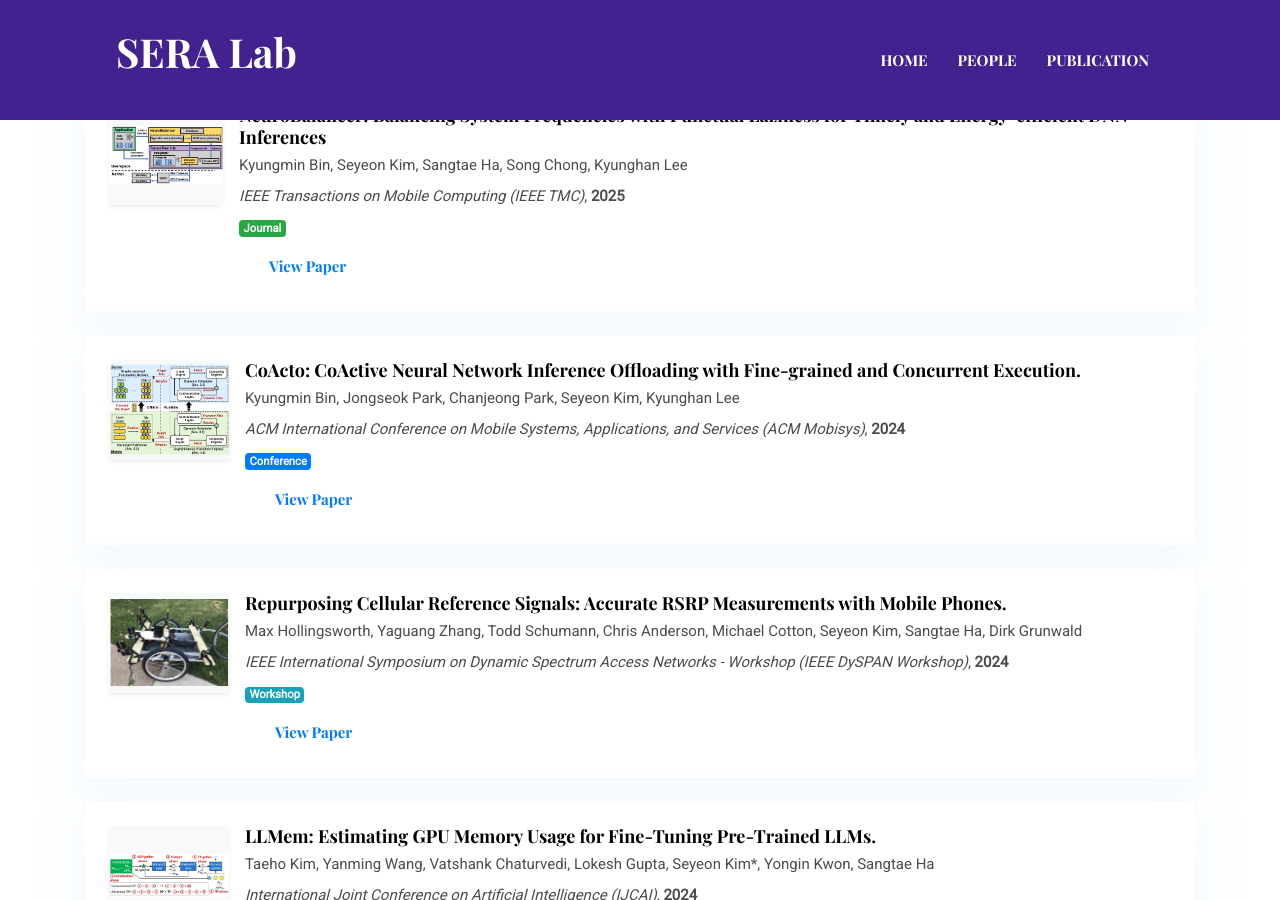
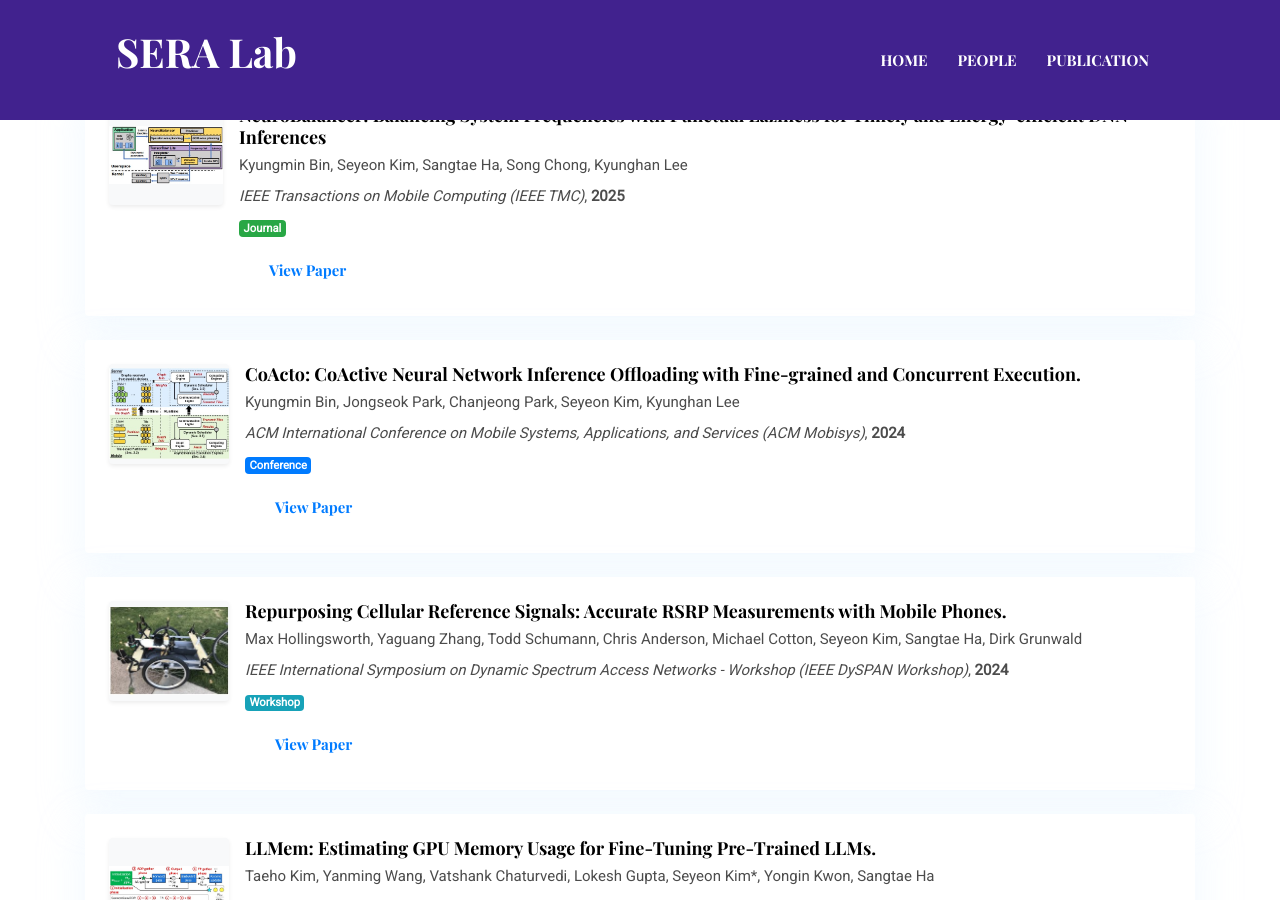
Before and after one commit to seyeon4302/seyeon4302.github.io, a Jekyll site: the page built from _pages/publications.html, in a window 1280 px wide and 900 px high, scrolled down 703 px. Built offline with Jekyll 4.4.1, drawn with Linux system fonts in a browser that asks for light colours.

Commit message:
Update publications.html

```diff
--- a/_pages/publications.html
+++ b/_pages/publications.html
@@ -26,12 +26,13 @@
           </div>
           {% endif %}
 
-
           <div>
             <h5 class="mb-1 font-weight-bold">{{ item.title }}</h5>
             <p class="mb-1">{{ item.authors }}</p>
             <p class="mb-1"><em>{{ item.venue }}</em>, <strong>{{ item.year }}</strong></p>
 
+            {% if item.type or item.note %}
+            <p class="mb-2">
               {% if item.type %}
                 {% assign t = item.type | downcase %}
                 {% assign badge_class = "badge-secondary" %}
@@ -44,15 +45,12 @@
                 {% elsif t == "magazine" %}
                   {% assign badge_class = "badge-dark" %}
                 {% endif %}
-
-              <p class="mb-1">
                 <span class="badge {{ badge_class }} text-capitalize">{{ item.type }}</span>
-              </p>
               {% endif %}
 
               {% if item.note %}
-            <p class="mb-2">
-              <span class="badge badge-warning">{{ item.note }}</span>
+                <span class="badge badge-warning ml-1">{{ item.note }}</span>
+              {% endif %}
             </p>
             {% endif %}
 
```
Lines whose indentation alone changed are shown as unchanged.
